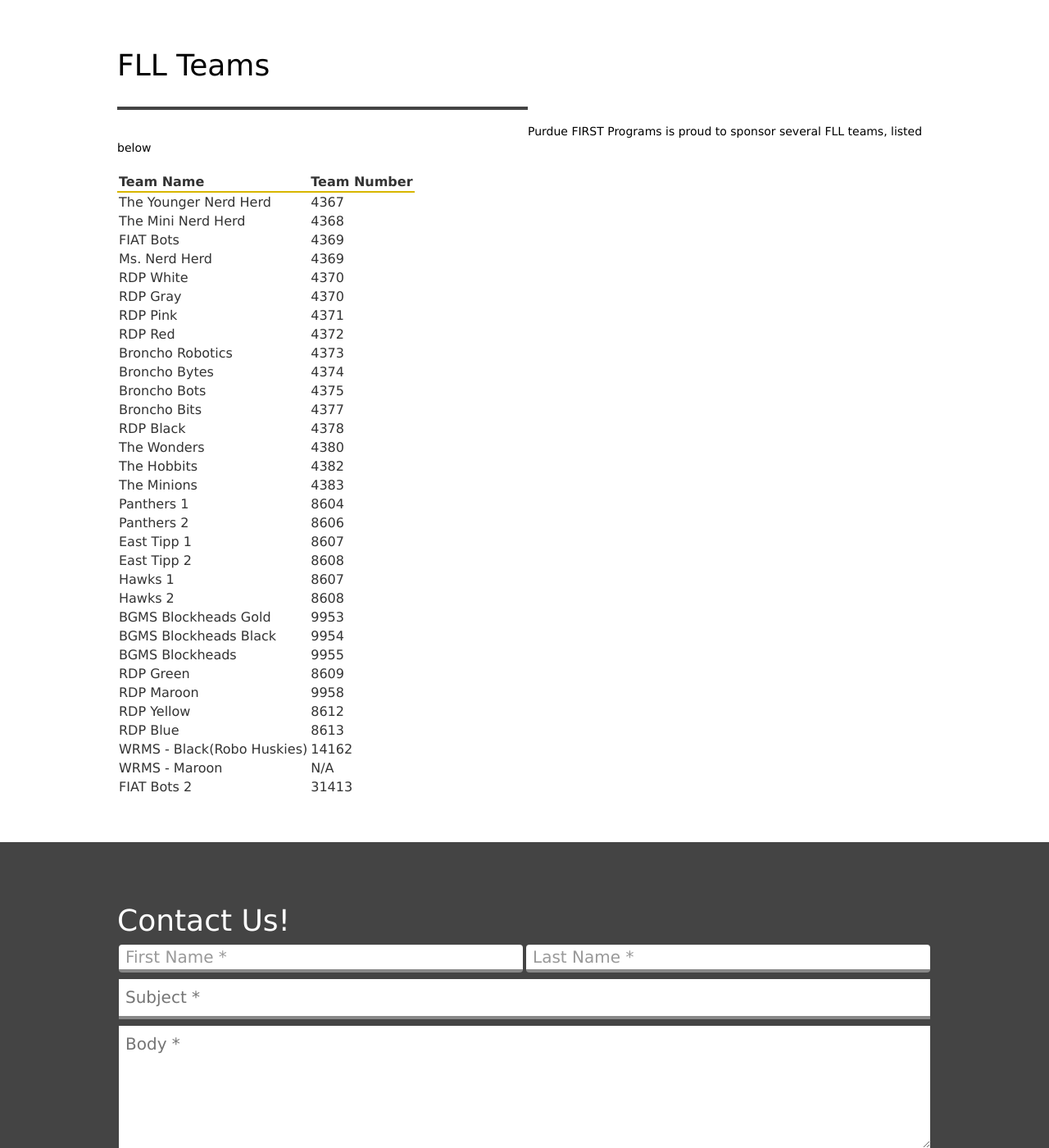
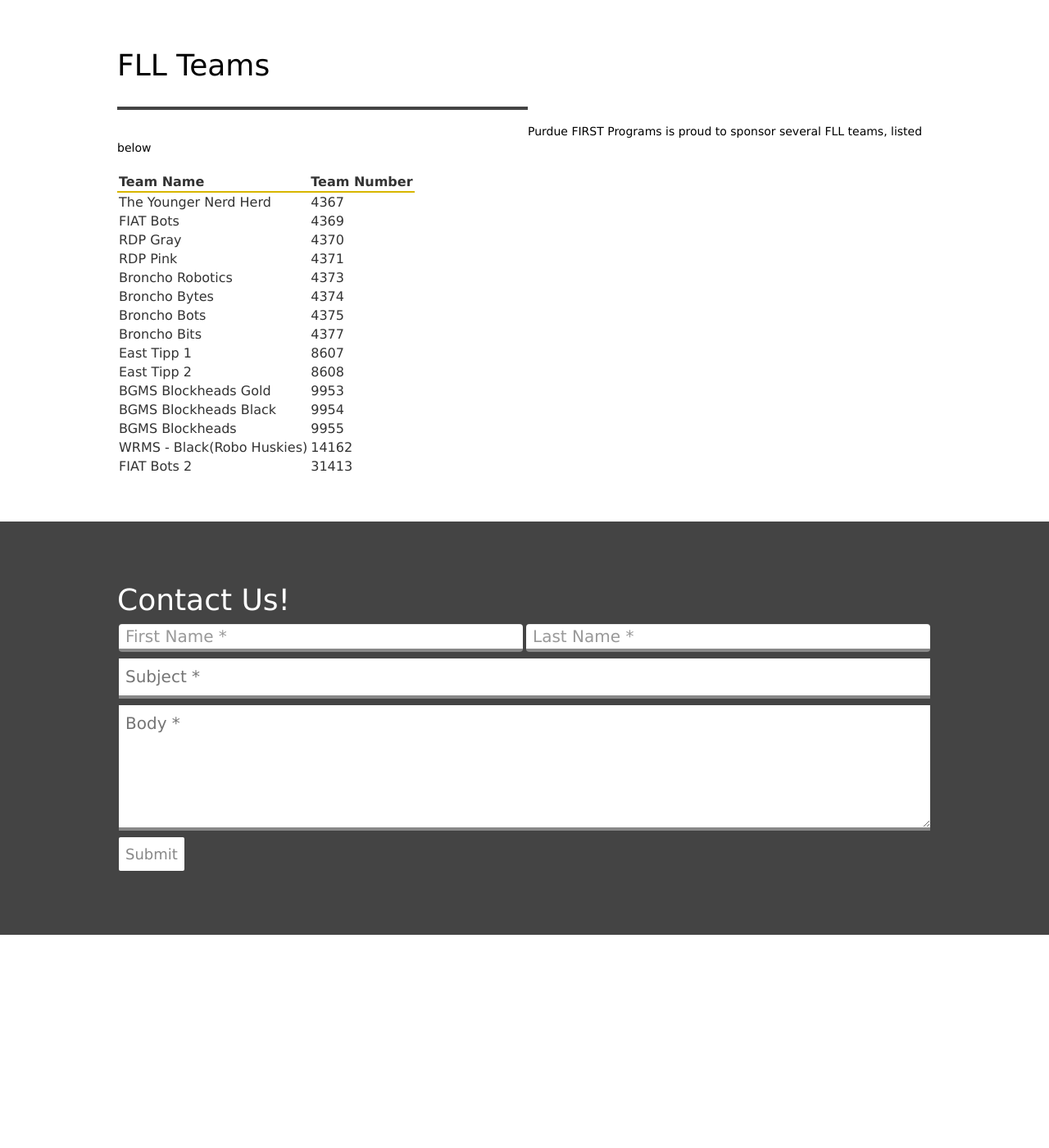
Before and after one commit to purduefirst/purduefirst.github.io, a Jekyll site: the page built from fll.html, in a window 1280 px wide and 1400 px high, scrolled down 464 px. Shown: the whole window at 82% size. Built offline with Jekyll 4.4.1, drawn with Linux system fonts in a browser that asks for light colours; after the commit the page ends 1604 px from its top, so only the background shows below that.

Commit message:
fixed FLL teams and event info

```diff
--- a/_includes/base-navbar.html
+++ b/_includes/base-navbar.html
@@ -17,7 +17,7 @@
 		<li class="navbar-child">
 			<a href="#">Our Events</a>
 			<ul class="dropdown">
-				<li><a href="{{"fll-regional-2016" | prepend: site.baseurl}}">FLL Qualifier</a></li>
+				<li><a href="{{"fll-regional" | prepend: site.baseurl}}">FLL Qualifier</a></li>
 				<li><a href="{{"boilerbotbattle" | prepend: site.baseurl}}">Boiler Bot Battle</a></li>
 				<li><a href="{{"ftc-state" | prepend: site.baseurl}}">State FTC</a></li>
 			</ul>
--- a/fll-regional-2016.html
+++ b/fll-regional.html
@@ -1,8 +1,8 @@
 ---
 layout: event-image
 title: "Purdue FLL Qualifier"
-event-date: "November 12"
-event-year: "2016"
+event-date: "November 18"
+event-year: "2017"
 location-ntrl: "McCutcheon High School"
 location: "4951 US-231 Lafayette, IN 47909"
 image: "fll-2015.jpg"
@@ -15,7 +15,7 @@
 		<h1>About</h1>
 		<hr />
 		<p>
-			FIRST Lego League is a robotics competition for 3rd-5th graders. Each year, FLL releases a challenge modeled after a real problem in the world. Each FLL team designs a robot, completes a project, all while promoting FIRST core values. This year’s FLL challenge is Animal AlliesSM. The challenge is about improving interactions between animals and humans. Teams design innovative solutions to not only the tasks on the field but problems in interactions between animals and humans. They will practice both engineering in their robot build as well as research and problem solving in their project. Teams also continually practice the core values of FIRST throughout the season, from building their robots to competing at events. Purdue FIRST Programs is proud to host the Purdue University FLL Qualifying Tournament with 27 teams competing at McCutcheon High School.
+    FIRST Lego League is a robotics competition for 3rd-5th graders. Each year, FLL releases a challenge modeled after a real problem in the world. Each FLL team designs a robot, completes a project, all while promoting FIRST core values. This year’s FLL challenge is Hydro Dynamics. The challenge is about water - finding, using, transporting and disposing it. Teams design innovative solutions to not only the tasks on the field but problems faced by engineers and scientists in the real world. They will practice both engineering in their robot build as well as research and problem solving in their project. Teams also continually practice the core values of FIRST throughout the season, from building their robots to competing at events. Purdue FIRST Programs is proud to host the Purdue University FLL Qualifying Tournament with 32 teams competing at McCutcheon High School.
 		</p>
 	</div>
 </section>
--- a/fll.html
+++ b/fll.html
@@ -23,32 +23,18 @@
 				<td>4367</td>
 			</tr>
 			<tr>
-				<td>The Mini Nerd Herd</td>
-				<td>4368</td>
-			</tr>
-			<tr>
 				<td>FIAT Bots</td>
 				<td>4369</td>
 			</tr>
 			<tr>
-				<td>Ms. Nerd Herd</td>
-				<td>4369</td>
-			</tr>
-			<tr>
-				<td>RDP White</td>
-				<td>4370</td>
-			</tr>
 			<tr>
 				<td>RDP Gray</td>
 				<td>4370</td>
 			</tr>
 			<tr>
+			<tr>
 				<td>RDP Pink</td>
 				<td>4371</td>
-			</tr>
-			<tr>
-				<td>RDP Red</td>
-				<td>4372</td>
 			</tr>
 			<tr>
 				<td>Broncho Robotics</td>
@@ -67,43 +53,11 @@
 				<td>4377</td>
 			</tr>
 			<tr>
-				<td>RDP Black</td>
-				<td>4378</td>
-			</tr>
-			<tr>
-				<td>The Wonders</td>
-				<td>4380</td>
-			</tr>
-			<tr>
-				<td>The Hobbits</td>
-				<td>4382</td>
-			</tr>
-			<tr>
-				<td>The Minions</td>
-				<td>4383</td>
-			</tr>
-			<tr>
-				<td>Panthers 1</td>
-				<td>8604</td>
-			</tr>
-			<tr>
-				<td>Panthers 2</td>
-				<td>8606</td>
-			</tr>
-			<tr>
 				<td>East Tipp 1</td>
 				<td>8607</td>
 			</tr>
 			<tr>
 				<td>East Tipp 2</td>
-				<td>8608</td>
-			</tr>
-			<tr>
-				<td>Hawks 1</td>
-				<td>8607</td>
-			</tr>
-			<tr>
-				<td>Hawks 2</td>
 				<td>8608</td>
 			</tr>
 			<tr>
@@ -119,28 +73,8 @@
 				<td>9955</td>
 			</tr>
 			<tr>
-				<td>RDP Green</td>
-				<td>8609</td>
-			</tr>
-			<tr>
-				<td>RDP Maroon</td>
-				<td>9958</td>
-			</tr>
-			<tr>
-				<td>RDP Yellow</td>
-				<td>8612</td>
-			</tr>
-			<tr>
-				<td>RDP Blue</td>
-				<td>8613</td>
-			</tr>
-			<tr>
 				<td>WRMS - Black(Robo Huskies)</td>
 				<td>14162</td>
-			</tr>
-			<tr>
-				<td>WRMS - Maroon</td>
-				<td>N/A</td>
 			</tr>
 			<tr>
 				<td>FIAT Bots 2</td>
```
Also changed, not shown: fll-regional-2015.html (deleted, +0 -62 lines).
